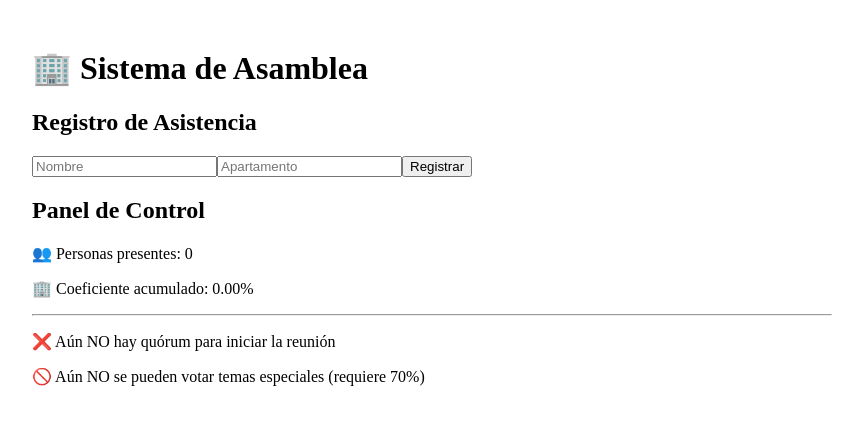
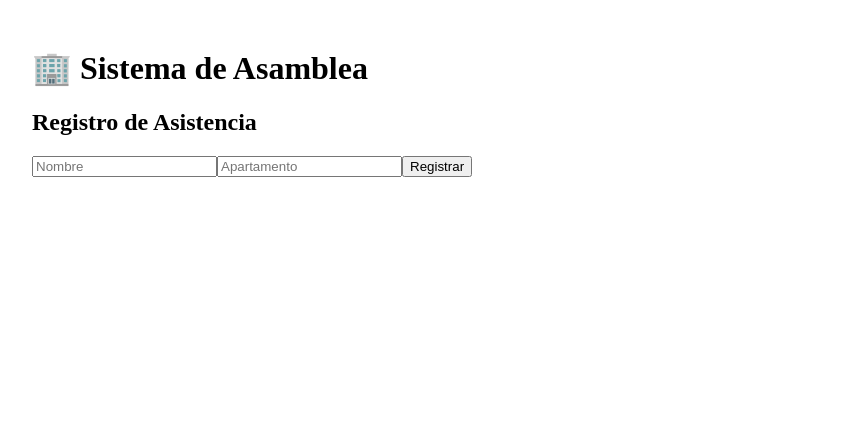
Before and after one commit to JDGrajalesAlvarez/sistema-asamblea, a React (Vite) app: page / in a window 1280 px wide. Shown: the top 424 px of the page, without its empty margins (208-1071 px from the left). Built offline with nearby package versions, Linux system fonts and the light colour scheme; no server answers; the database is empty.

Commit message:
Modificacion visual entre paginas de registro, votos y admin

```diff
--- a/src/App.jsx
+++ b/src/App.jsx
@@ -108,7 +108,6 @@ function App() {
             <>
               <h1>🏢 Sistema de Asamblea</h1>
               <RegistroAsistencia onRegistrar={registrarAsistente} />
-              <PanelControl totalPersonas={totalPersonas} totalCoeficiente={totalCoeficiente} />
             </>
           )
         } />
```
